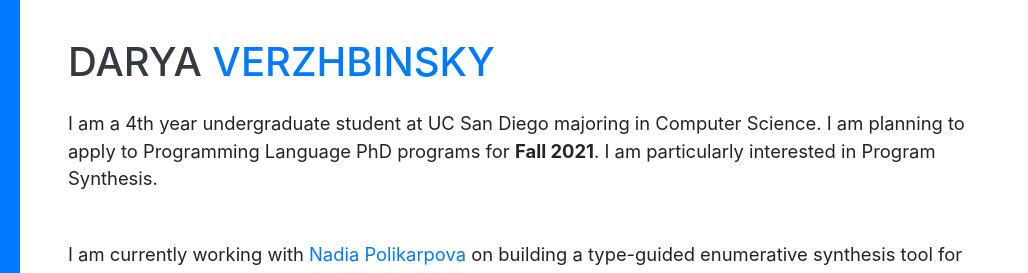
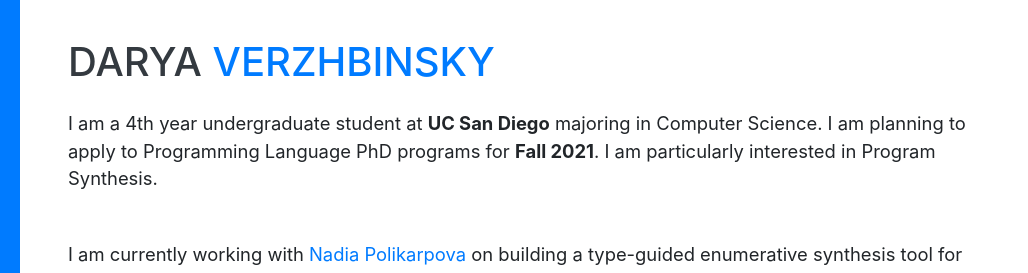
Before and after one commit to darya-ver/darya-ver.github.io, a website with bundled scripts: page index.html in a window 1280 px wide. Shown: the part 141-414 px from the top of the page, 252-1280 px from the left. Built offline with nearby package versions, Linux system fonts and the light colour scheme; a web font is replaced by a local one.

Commit message:
updated about section

```diff
--- a/index.html
+++ b/index.html
@@ -90,7 +90,7 @@
         </div> -->
         <br>
         <p class="lead mb-5">
-          I am a 4th year undergraduate student at UC San Diego majoring in Computer Science.
+          I am a 4th year undergraduate student at <b>UC San Diego</b> majoring in Computer Science.
           I am planning to apply to Programming Language PhD programs for <b>Fall 2021</b>. I am
           particularly interested in Program Synthesis.
         </p>
```
